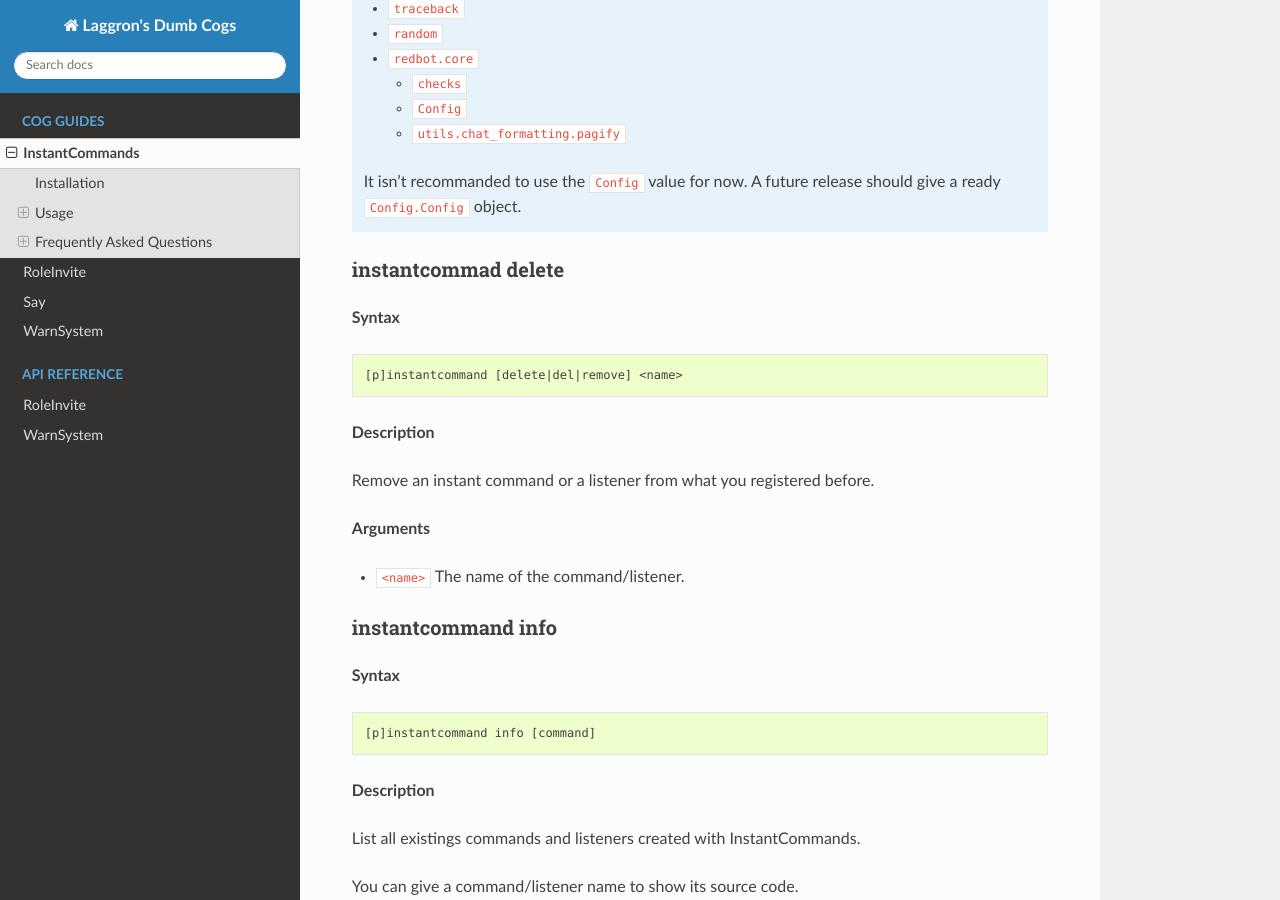
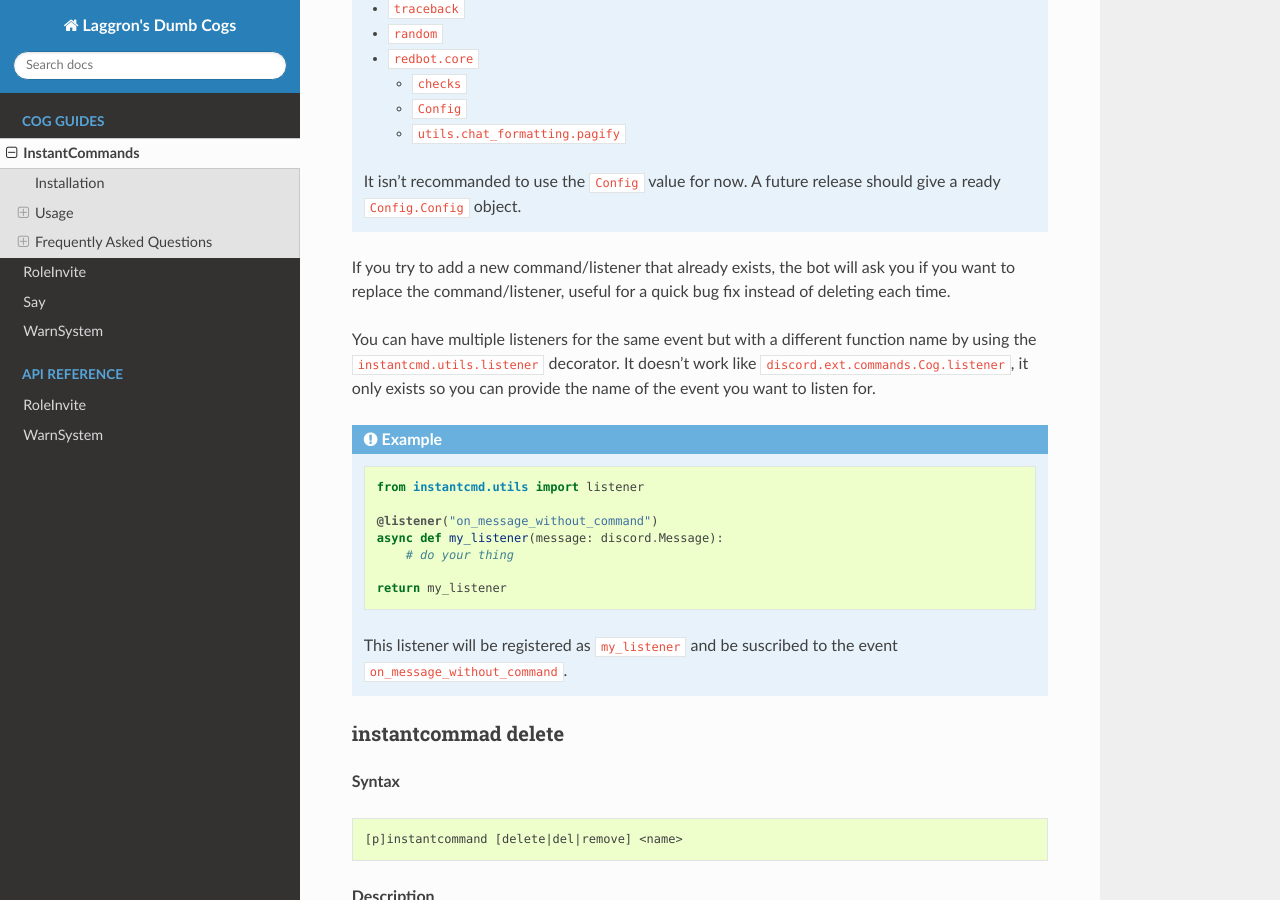
Before and after one commit to laggron42/Laggrons-Dumb-Cogs, a Sphinx documentation site: the page built from docs/instantcommands.rst, in a window 1280 px wide and 900 px high, scrolled down 2806 px. Built offline with Sphinx 7.4.7 and the Read the Docs theme 2.0.0, drawn with Linux system fonts in a browser that asks for light colours; cross-references to code outside the pages are shown as plain code; some of the changed text lies outside the part shown.

Commit message:
Update docs

```diff
--- a/docs/instantcommands.rst
+++ b/docs/instantcommands.rst
@@ -67,7 +67,7 @@ instantcommand create
 
 **Syntax**::
 
-    [p]instantcommand create
+    [p]instantcommand [create|add]
 
 **Description**
 
@@ -129,6 +129,30 @@ It can be a command (you will need to add the ``commands`` decorator) or a liste
 
     It isn't recommanded to use the ``Config`` value for now.
     A future release should give a ready ``Config.Config`` object.
+
+If you try to add a new command/listener that already exists, the bot will ask
+you if you want to replace the command/listener, useful for a quick bug fix
+instead of deleting each time.
+
+You can have multiple listeners for the same event but with a different
+function name by using the :py:`instantcmd.utils.listener` decorator. It
+doesn't work like :py:`discord.ext.commands.Cog.listener`, it only exists so
+you can provide the name of the event you want to listen for.
+
+.. admonition:: Example
+
+    .. code-block:: python
+
+        from instantcmd.utils import listener
+
+        @listener("on_message_without_command")
+        async def my_listener(message: discord.Message):
+            # do your thing
+
+        return my_listener
+
+    This listener will be registered as ``my_listener`` and be suscribed to the
+    event ``on_message_without_command``.
 
 .. _command-instantcommand-delete:
 
@@ -203,6 +227,9 @@ its name is matching the lowercased `Discord API listeners
     introduced in Red 3.1. The bot uses ``bot.add_listener`` which
     doesn't need a decorator.
 
+    *Added in 1.1:* InstantCommands now has its own listener decorator. It is
+    optional and used for providing the event name.
+
 ~~~~~~~~~~~~~~~~~~~~~~~~~~~~~~~~~~~~~~~~~~~~~~~~~~~~~~
 My command was added but doesn't respond when invoked.
 ~~~~~~~~~~~~~~~~~~~~~~~~~~~~~~~~~~~~~~~~~~~~~~~~~~~~~~
```
Also changed, not shown: other parts of docs/instantcommands.rst (+1 -1 lines).
